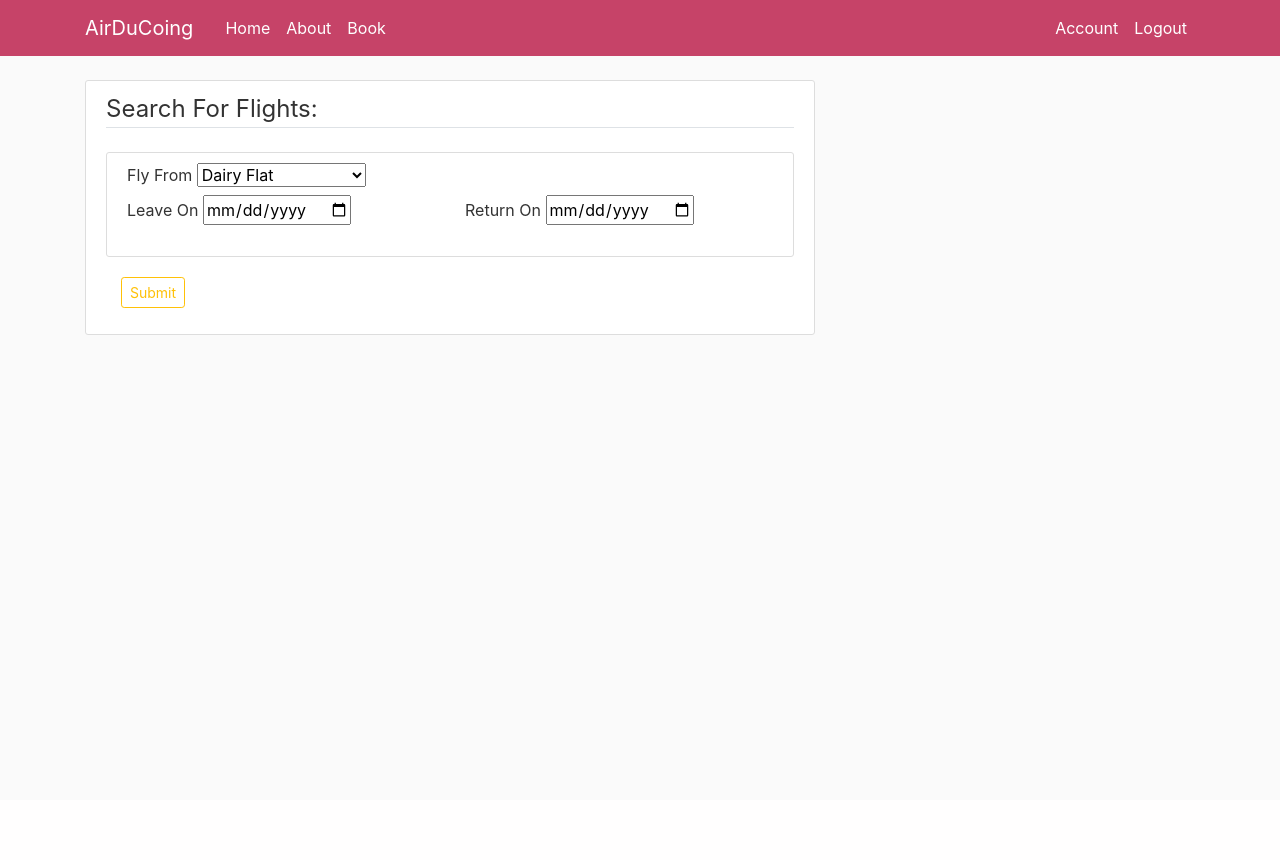
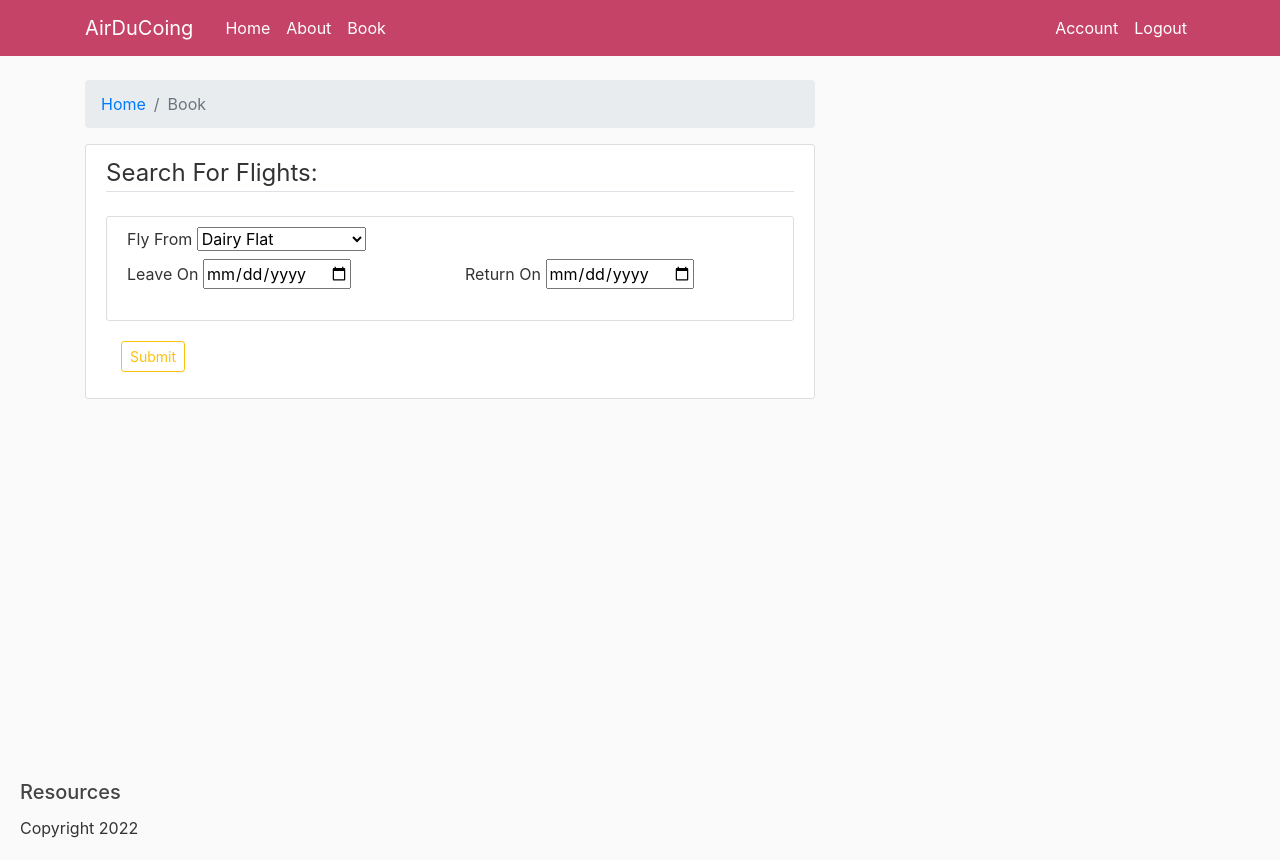
Before and after one commit to HDuCoing/FlightBooking, a Flask app: page /book in a window 1280 px wide. Before the commit the page ends 335 px from the top, so only its background shows below. Run offline with Flask 2, Linux system fonts and the light colour scheme; a user stored in the database is signed in; some libraries are stand-ins or nearby versions.

Commit message:
added footer

```diff
--- a/flaskflights/routes.py
+++ b/flaskflights/routes.py
@@ -9,6 +9,8 @@ import pandas as pd
 
 #routes
 @app.route("/")
+@app.route("/home")
+@app.route("/index")
 def home():
     return render_template('home.html', title='Home')
 
--- a/flaskflights/static/main.css
+++ b/flaskflights/static/main.css
@@ -33,10 +33,9 @@ h1, h2, h3, h4, h5, h6 {
 
 }
 
-
-table.formatHTML5 tr.selected {
-            background-color: #e92929 !important;
-    color:#fff;
-            vertical-align: middle;
-            padding: 1.5em;
-        }
+#footer {
+  position: absolute;
+  bottom: 0;
+  width: 100%;
+  height: 2.5rem;
+}
--- a/flaskflights/templates/book.html
+++ b/flaskflights/templates/book.html
@@ -1,8 +1,13 @@
 {% extends "layout.html" %}
-
 {% block content %}
+<nav aria-label="breadcrumb">
+  <ol class="breadcrumb">
+    <li class="breadcrumb-item"><a href="home">Home</a></li>
+    <li class="breadcrumb-item active" aria-current="page">Book</li>
+  </ol>
+</nav>
 <div class="content-section">
-    <form method="POST" action="">
+    <form method="POST">
         <fieldset class="form-group">
             <legend class="border-bottom mb-4">Search For Flights:</legend>
             <div class="content-section">
@@ -12,11 +17,11 @@
 <!-- Date entry and submit button -->
                 <div class="form-group">
                         <div class="row">
-                        <div class="col-sm">
+                        <div class="col-sm form-select">
                             {{ form.leaveOn.label(class="form-control-label") }}
                             {{ form.leaveOn (class= "DateTimeField") }}
                         </div>
-                        <div class="col-sm">
+                        <div class="col-sm form-select">
                             {{ form.returnOn.label(class="form-control-label") }}
                             {{ form.returnOn (class= "DateTimeField") }}
                         </div>
--- a/flaskflights/templates/layout.html
+++ b/flaskflights/templates/layout.html
@@ -56,14 +56,17 @@
         </div>
       </div>
     </main>
-
-
+    <footer id="footer">
+      <div class="card-body">
+        <h5 class="card-title">Resources</h5>
+        <p class="card-text">Copyright 2022</p>
+      </div>
+        </div>
+    </footer>
     <!-- Optional JavaScript -->
     <!-- jQuery first, then Popper.js, then Bootstrap JS -->
-    <script src="https://code.jquery.com/jquery-3.2.1.slim.min.js" integrity="sha384-KJ3o2DKtIkvYIK3UENzmM7KCkRr/rE9/Qpg6aAZGJwFDMVNA/GpGFF93hXpG5KkN" crossorigin="anonymous"></script>
-    <script src="https://cdnjs.cloudflare.com/ajax/libs/popper.js/1.12.9/umd/popper.min.js" integrity="sha384-ApNbgh9B+Y1QKtv3Rn7W3mgPxhU9K/ScQsAP7hUibX39j7fakFPskvXusvfa0b4Q" crossorigin="anonymous"></script>
-    <script src="https://maxcdn.bootstrapcdn.com/bootstrap/4.0.0/js/bootstrap.min.js" integrity="sha384-JZR6Spejh4U02d8jOt6vLEHfe/JQGiRRSQQxSfFWpi1MquVdAyjUar5+76PVCmYl" crossorigin="anonymous"></script>
-    <script type="text/javascript" src="jquery-3.6.0.min.js"></script>
-
+    <script src="https://code.jquery.com/jquery-3.6.0.slim.min.js"></script>
+    <script src="https://cdnjs.cloudflare.com/ajax/libs/popper.js/1.12.9/umd/popper.min.js"></script>
+    <script src="https://maxcdn.bootstrapcdn.com/bootstrap/4.0.0/js/bootstrap.min.js"></script>
 </body>
 </html>
```
Also changed, not shown: flaskflights/templates/flight_info.html (+28 -19 lines), flaskflights/static/LakeWakatipuNewZealand.jpeg (added).
